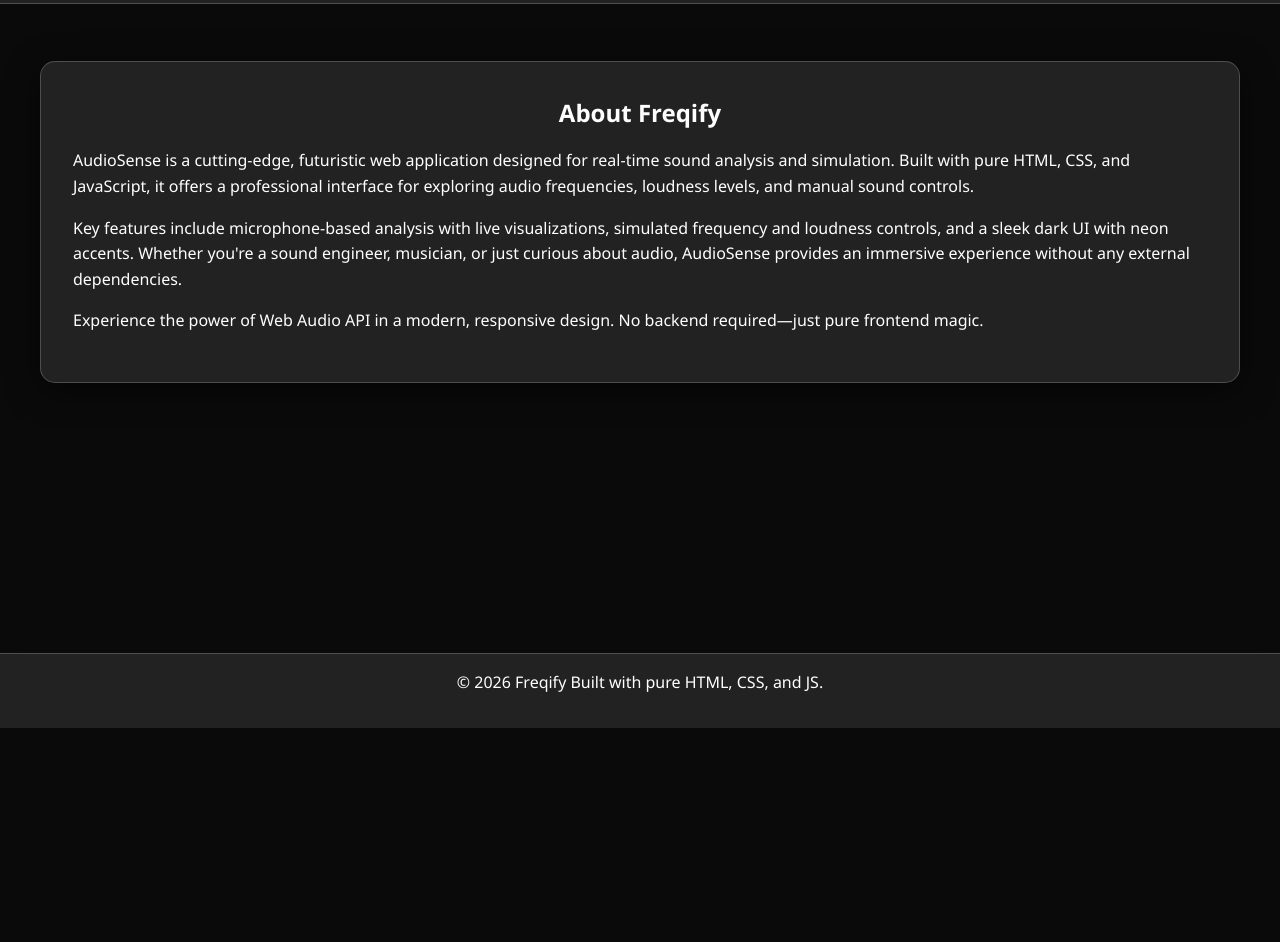
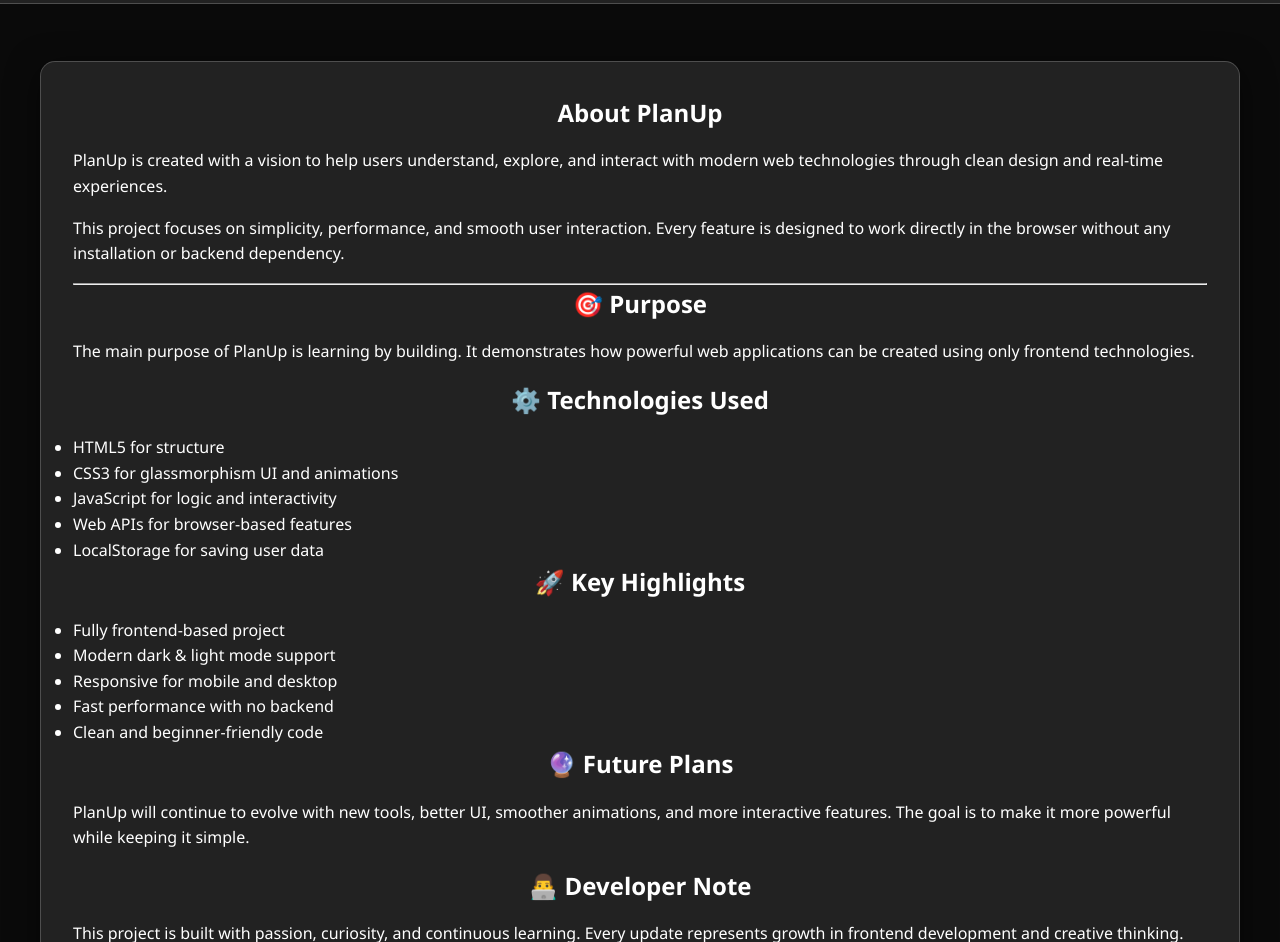
Before and after one commit to stavan24/Audio-Sense, a plain HTML site: page Audio-Sense/about.html in a window 1280 px wide. Shown: the part 67-1009 px from the top of the page. Before the commit the page ends 800 px from the top, so only its background shows below. Drawn offline with Linux system fonts and the light colour scheme.

Commit message:
Update about page for PlanUp branding and content

```diff
--- a/Audio-Sense/about.html
+++ b/Audio-Sense/about.html
@@ -1,27 +1,30 @@
 <!DOCTYPE html>
 <html lang="en">
 <head>
-  <meta charset="UTF-8">
-  <meta name="viewport" content="width=device-width, initial-scale=1.0">
-  <title>Freqify - About</title>
-  <link rel="stylesheet" href="style.css">
+  <meta charset="UTF-8" />
+  <meta name="viewport" content="width=device-width, initial-scale=1.0" />
+  <title>PlanUp - About</title>
+  <link rel="stylesheet" href="style.css" />
 </head>
 <body>
+
   <header>
-    <div class="logo">Freqify</div>
+    <div class="logo">PlanUp</div>
     <nav>
       <ul>
         <li><a href="index.html">Home</a></li>
         <li><a href="analyzer.html">Analyzer</a></li>
         <li><a href="controls.html">Controls</a></li>
-        <li><a href="about.html">About</a></li>
+        <li><a href="about.html" class="active">About</a></li>
         <li><a href="profile.html">Profile</a></li>
       </ul>
+
       <div class="hamburger">
         <div></div>
         <div></div>
         <div></div>
       </div>
+
       <nav class="mobile-menu">
         <a href="index.html">Home</a>
         <a href="analyzer.html">Analyzer</a>
@@ -30,22 +33,70 @@
         <a href="profile.html">Profile</a>
       </nav>
     </nav>
+
     <button id="dark-mode-toggle">Light Mode</button>
   </header>
 
   <main>
+
     <section class="glass">
-      <h1>About Freqify</h1>
-      <p>AudioSense is a cutting-edge, futuristic web application designed for real-time sound analysis and simulation. Built with pure HTML, CSS, and JavaScript, it offers a professional interface for exploring audio frequencies, loudness levels, and manual sound controls.</p>
-      <p>Key features include microphone-based analysis with live visualizations, simulated frequency and loudness controls, and a sleek dark UI with neon accents. Whether you're a sound engineer, musician, or just curious about audio, AudioSense provides an immersive experience without any external dependencies.</p>
-      <p>Experience the power of Web Audio API in a modern, responsive design. No backend required—just pure frontend magic.</p>
+      <h1>About PlanUp</h1>
+
+      <p>
+        PlanUp is created with a vision to help users understand, explore, and interact with modern web technologies through clean design and real-time experiences.
+      </p>
+
+      <p>
+        This project focuses on simplicity, performance, and smooth user interaction. Every feature is designed to work directly in the browser without any installation or backend dependency.
+      </p>
+
+      <hr />
+
+      <h2>🎯 Purpose</h2>
+      <p>
+        The main purpose of PlanUp is learning by building. It demonstrates how powerful web applications can be created using only frontend technologies.
+      </p>
+
+      <h2>⚙️ Technologies Used</h2>
+      <ul>
+        <li>HTML5 for structure</li>
+        <li>CSS3 for glassmorphism UI and animations</li>
+        <li>JavaScript for logic and interactivity</li>
+        <li>Web APIs for browser-based features</li>
+        <li>LocalStorage for saving user data</li>
+      </ul>
+
+      <h2>🚀 Key Highlights</h2>
+      <ul>
+        <li>Fully frontend-based project</li>
+        <li>Modern dark & light mode support</li>
+        <li>Responsive for mobile and desktop</li>
+        <li>Fast performance with no backend</li>
+        <li>Clean and beginner-friendly code</li>
+      </ul>
+
+      <h2>🔮 Future Plans</h2>
+      <p>
+        PlanUp will continue to evolve with new tools, better UI, smoother animations, and more interactive features. The goal is to make it more powerful while keeping it simple.
+      </p>
+
+      <h2>👨‍💻 Developer Note</h2>
+      <p>
+        This project is built with passion, curiosity, and continuous learning. Every update represents growth in frontend development and creative thinking.
+      </p>
+
+      <p style="margin-top: 20px; opacity: 0.8;">
+        Thank you for exploring PlanUp 💙
+      </p>
     </section>
+
   </main>
 
   <footer>
-    <p>&copy; 2026 Freqify Built with pure HTML, CSS, and JS.</p>
+    <p>&copy; 2026 PlanUp • Built with HTML, CSS & JavaScript</p>
   </footer>
 
   <script src="common.js"></script>
+
 </body>
 </html>
```
